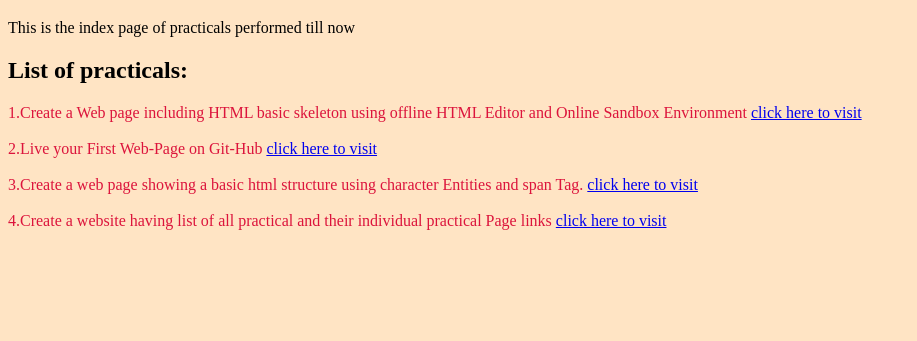
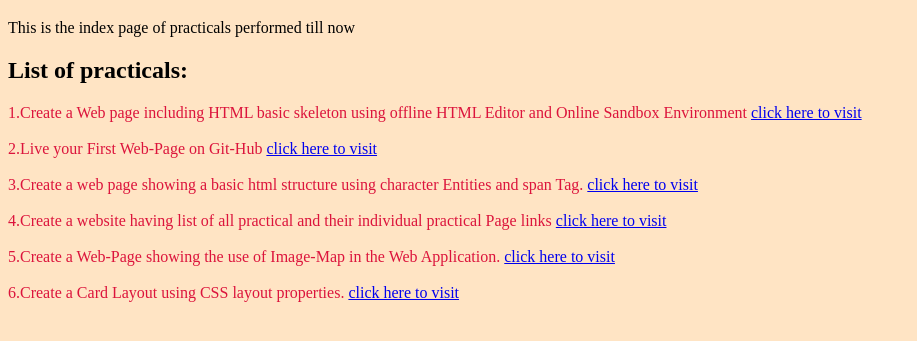
Before and after one commit to RohitGupta1605/Practical-3, a plain HTML site: page index.html in a window 1280 px wide. Shown: the part 61-402 px from the top of the page, without its empty margins (0-917 px from the left). Drawn offline with Linux system fonts and the light colour scheme.

Commit message:
second comit

```diff
--- a/index.html
+++ b/index.html
@@ -14,9 +14,11 @@
     <h1 style="color: rgb(255, 38, 0);">Welcome to Full Stack Course</h1>
     <p>This is the index page of practicals performed till now </p>
     <h2>List of practicals:</h2>
-    <p style="color: crimson;">1.Create a Web page including HTML basic skeleton using offline HTML Editor and Online Sandbox Environment <a href="Practical1.html">click here to visit</a><br><br>
-       2.Live your First Web-Page on Git-Hub <a href="Practical2.html">click here to visit</a><br><br>
-        3.Create a web page showing a basic html structure using character Entities and span Tag. <a href="Practical3.html">click here to visit</a><br><br>
-    4.Create a website having list of all practical and their individual practical Page links <a href="Practical4.html">click here to visit</a></p><br>
+    <p style="color: crimson;">1.Create a Web page including HTML basic skeleton using offline HTML Editor and Online Sandbox Environment <a href="prev practicals/Practical1.html">click here to visit</a><br><br>
+       2.Live your First Web-Page on Git-Hub <a href="prev practicals/Practical2.html">click here to visit</a><br><br>
+        3.Create a web page showing a basic html structure using character Entities and span Tag. <a href="/prev practicals/Practical3.html">click here to visit</a><br><br>
+    4.Create a website having list of all practical and their individual practical Page links <a href="prev practicals/Practical4.html">click here to visit</a><br><br>
+    5.Create a Web-Page showing the use of Image-Map in the Web Application. <a href="https://rohitgupta1605.github.io/Practical-5/Practical-5.html">click here to visit</a><br><br>
+    6.Create a Card Layout using CSS layout properties. <a href="https://rohitgupta1605.github.io/Practical-6/prac6.html">click here to visit</a></p>
 </body>
 </html>
```
Also changed, not shown: prev practicals/Practical1.html (renamed from Practical1.html, +3 -3 lines), prev practicals/Practical2.html (renamed from Practical2.html, +2 -2 lines), prev practicals/Practical3.html (renamed from Practical3.html, +1 -1 lines), img/first codepen.png (renamed from first codepen.png), img/first html.png (renamed from first html.png), img/prac 2.png (renamed from prac 2.png), prev practicals/Practical4.html (renamed from Practical4.html).
